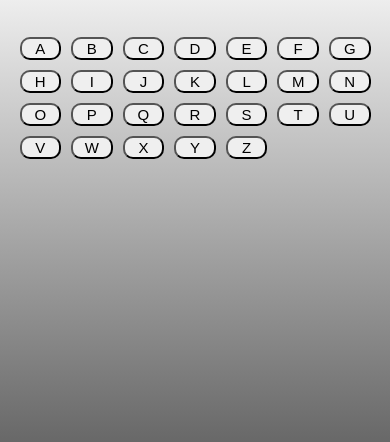
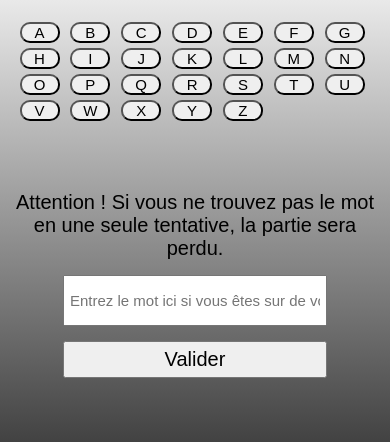
Before and after one commit to Mehdi02300/jeu_du_pendu, a plain HTML site: page index.html in a window 390 px wide. Shown: the part 402-844 px from the top of the page. Drawn offline with nearby package versions, Linux system fonts and the light colour scheme; a web font is replaced by a local one.

Commit message:
Version finale

```diff
--- a/index.html
+++ b/index.html
@@ -16,6 +16,13 @@
                 <div class="motCache"></div>
                 <div class="lettres"></div>
                 <div class="message"></div>
+                <div class="input">
+                    <label for="choix">Attention ! Si vous ne trouvez pas le mot en une seule tentative, la partie sera perdu.</label>
+                    <div class="submit">
+                        <input type="text" name="choix" id="choix" placeholder="Entrez le mot ici si vous êtes sur de vous">
+                        <input id="valider" type="submit" value="Valider">
+                    </div>
+                </div>
             </div>
         </div>
         <canvas class="confetti"></canvas>
--- a/script.js
+++ b/script.js
@@ -12,6 +12,8 @@ const imagePendu = document.querySelector('.image');
 const motCache = document.querySelector('.motCache');
 const message = document.querySelector('.message');
 const canvas = document.querySelector('.confetti');
+const valider = document.querySelector('#valider');
+const choix = document.querySelector('#choix');
 const mauvaiseReponseMax = 6;
 let mauvaiseReponse = 0;
 let motATrouver = mots[Math.floor(Math.random() * mots.length)].toUpperCase();
@@ -34,6 +36,20 @@ for(let i = 65; i <= 90; i++) {
     });
     lettres.appendChild(button);
 }
+
+// Evenement lorsque l'utilisateur valider le mot entier
+valider.addEventListener('click', () => {
+    if(choix.value.toUpperCase() === motATrouver) {
+        message.textContent = 'Félicitations ! Vous avez trouvé le mot.';
+        message.classList.add('gagne');
+        confettis();
+        desactiverBoutons();
+    } else {
+        message.textContent = `Désolé, vous avez perdu. Le mot était ${motATrouver}.`;
+        message.classList.add('perdu');
+        desactiverBoutons();
+    }
+});
 
 // Fonction qui permet de voir si le mot contient la lettre ou non
 function devine(lettre) {
--- a/style.css
+++ b/style.css
@@ -4,8 +4,8 @@ body {
     margin: 0;
 }
 main {
+    height: 100vh;
     position: relative;
-    height: 100vh;
     font-family: "Zain", sans-serif;
     min-width: 350px;
 }
@@ -67,10 +67,41 @@ h1 {
     display: flex;
     flex-direction: column;
     align-items: center;
-    gap: 40px;
-    height: 100vh;
+    gap: 25px;
     width: 100vw;
+    height: 62vh;
     background: linear-gradient(white, black);
+}
+
+.input {
+    display: flex;
+    flex-direction: column;
+    align-items: center;
+    gap: 15px;
+}
+
+.input label {
+    font-size: 2em;
+    padding: 0 15px;
+}
+
+.submit {
+    display: flex;
+    gap: 15px;
+}
+
+#choix {
+    font-size: 18px;
+    width: 350px;
+}
+
+#valider {
+    font-size: 25px;
+    padding: 5px 10px;
+}
+
+#valider:hover {
+    opacity: 0.6;
 }
 
 .container {
@@ -90,34 +121,41 @@ h1 {
     }
     .lettres {
         grid-template-columns: repeat(7, 1fr);
-        width: 80%;
+        width: 90%;
     }
 
 }
 
-@media all and (max-width: 800px) {
+@media all and (max-width: 850px) {
+    main {
+        padding: 0 10px;
+    }
     .container {
         width: 100%;
     }
     .lettres {
         gap: 10px;
-        width: 90%;
-    }
-    .button {
-        font-size: 2em;
-    }
-}
-
-@media all and (max-width: 800px) {
-    main {
-        padding: 0 10px;
     }
     .button {
         font-size: 20px;
     }
+    #choix {
+        font-size: 15px;
+        width: 250px;
+    }
+    #valider {
+        font-size: 20px;
+    }
+    .input label {
+        font-size: 25px;
+        text-align: center;
+    }
+    .bg {
+        height: 80vh;
+    }
 }
 
-@media all and (max-width: 400px) {
+@media all and (max-width: 450px) {
     main {
         padding: 0;
     }
@@ -127,4 +165,23 @@ h1 {
     .message {
         font-size: 20px;
     }
+    .input label {
+        font-size: 20px;
+    }
+    #choix {
+        font-size: 15px;
+        width: 250px;
+        padding: 15px 5px;
+    }
+    .submit {
+        flex-direction: column;
+    }
+    .lettres {
+        gap: 5px;
+    }
+    .button {
+        padding: 0;
+        width: 40px;
+    }
+
 }
```
